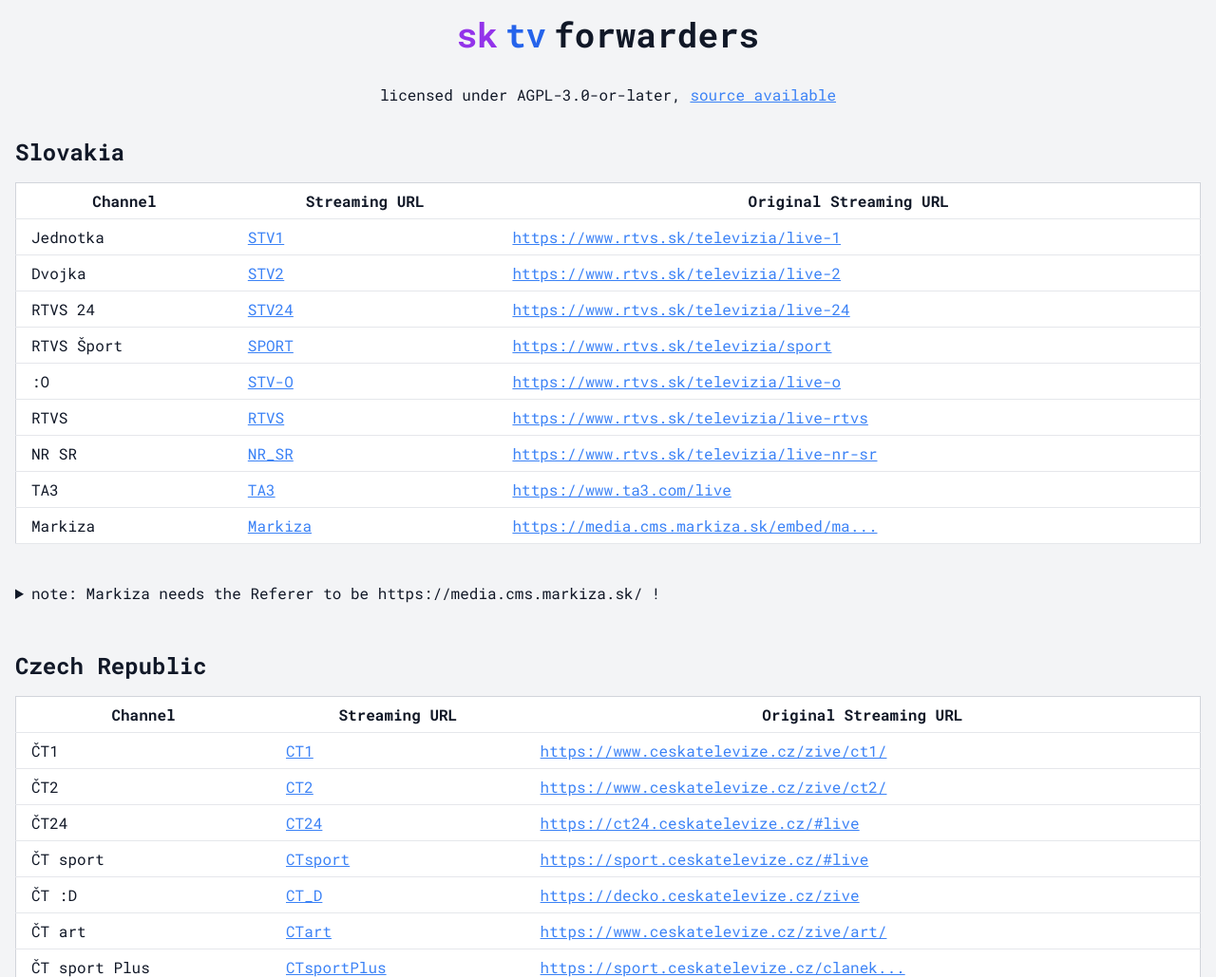
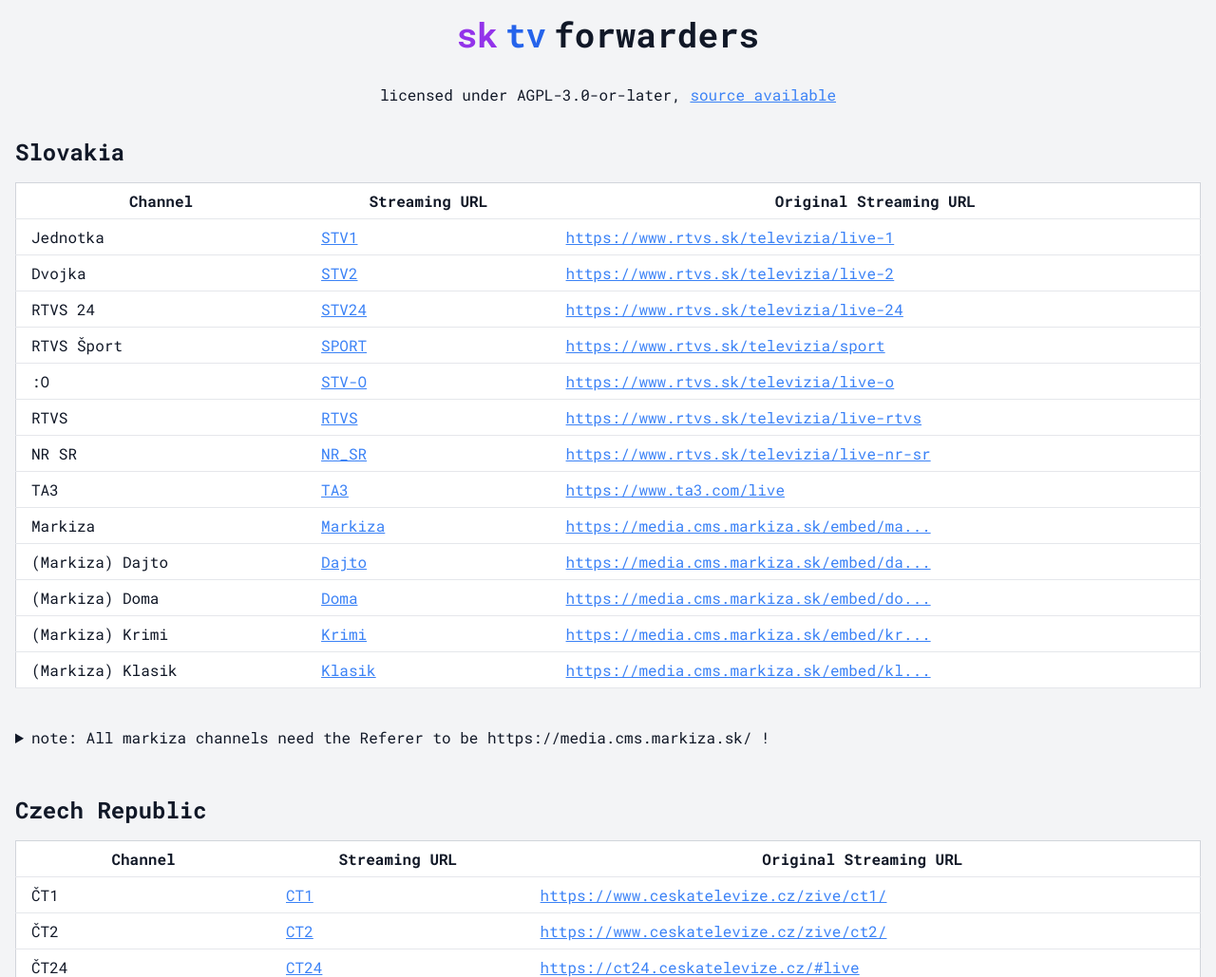
Before and after one commit to santomet/sktv-forwarders, a PHP site: page / in a window 1280 px wide. Shown: the top 1029 px of the page at 95% size. Run offline with PHP 8.4, Linux system fonts and the light colour scheme; some libraries are stand-ins or nearby versions.

Commit message:
add all other markiza channels

```diff
--- a/channels.inc.php
+++ b/channels.inc.php
@@ -20,11 +20,15 @@
 add_channel($chan_sk, "NR SR", "NR_SR", "https://www.rtvs.sk/televizia/live-nr-sr");
 add_channel($chan_sk, "TA3", "TA3", "https://www.ta3.com/live");
 add_channel($chan_sk, "Markiza", "Markiza", "https://media.cms.markiza.sk/embed/markiza-live?autoplay=any");
+add_channel($chan_sk, "(Markiza) Dajto", "Dajto", "https://media.cms.markiza.sk/embed/dajto-live?autoplay=any");
+add_channel($chan_sk, "(Markiza) Doma", "Doma", "https://media.cms.markiza.sk/embed/doma-live?autoplay=any");
+add_channel($chan_sk, "(Markiza) Krimi", "Krimi", "https://media.cms.markiza.sk/embed/krimi-live?autoplay=any");
+add_channel($chan_sk, "(Markiza) Klasik", "Klasik", "https://media.cms.markiza.sk/embed/klasik-live?autoplay=any");
 
 $slovakiaNote = array (
     "    <br>",
     "    <details>",
-    "        <summary>note: Markiza needs the Referer to be https://media.cms.markiza.sk/ !</summary>",
+    "        <summary>note: All markiza channels need the Referer to be https://media.cms.markiza.sk/ !</summary>",
     "        <pre style=\"background-color: gainsboro;\">vlc --adaptive-use-access --http-referrer=https://media.cms.markiza.sk/ [URL]",
     "    </details>",
     ""
```
Also changed, not shown: get.php (+15 -3 lines).
